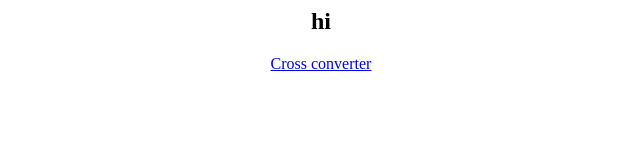
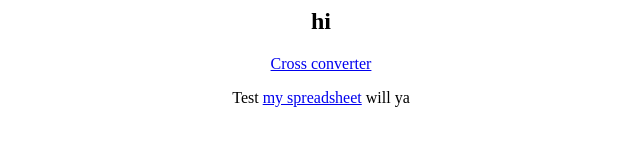
Before and after one commit to StewyC/stewyc.github.io, a plain HTML site: page index.html in a window 1280 px wide. Shown: the whole page, without its empty margins (319-959 px from the left). Drawn offline with Linux system fonts and the light colour scheme.

Commit message:
add spredshit

```diff
--- a/index.html
+++ b/index.html
@@ -8,6 +8,8 @@
 	<h2>hi</h2>
 
 	<p><a href="crossconverter.html">Cross converter</a></p>
+
+	<p>Test <a href="https://docs.google.com/spreadsheets/d/1iy3q5cGJcadDxHUqF3qw_5G2hGhD6r2_hZrTYGDidm4/copy">my spreadsheet</a> will ya</p>
 
 
 
```
